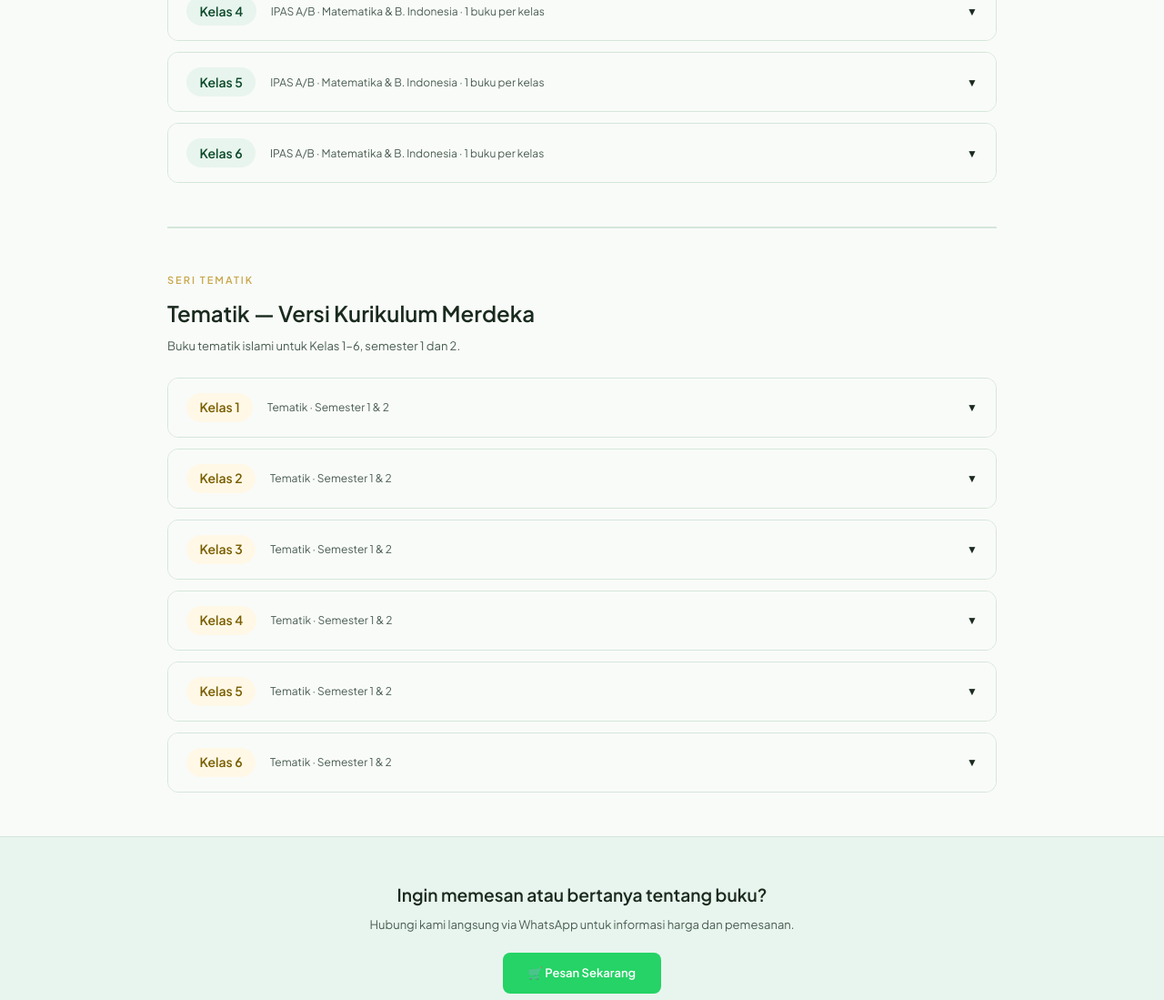
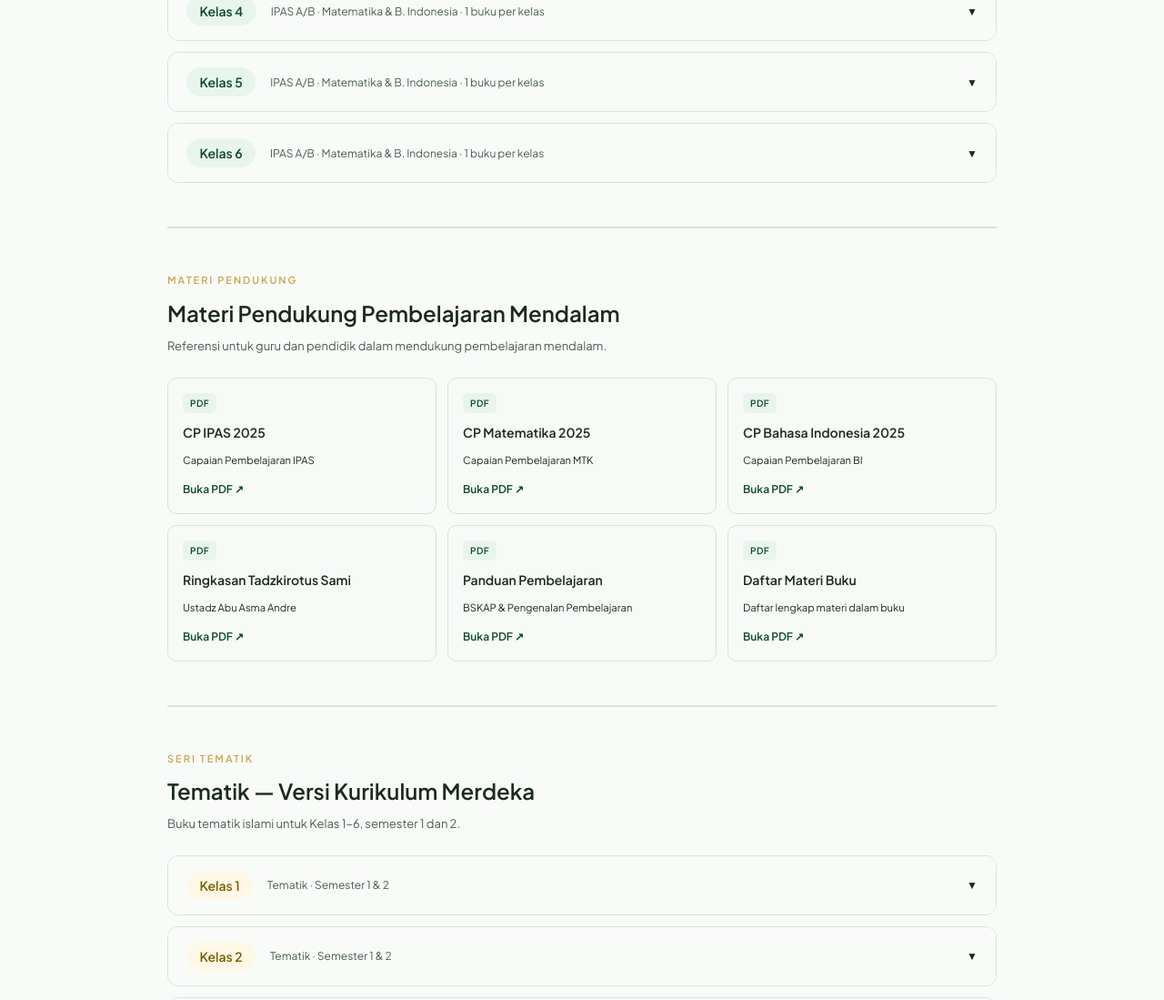
Before and after one commit to santosoluqmanulhakim-lang/luqmanulhakim-com, an Astro site: page /katalog in a window 1280 px wide. Shown: the part 902-2001 px from the top of the page at 91% size. Built offline with nearby package versions, Linux system fonts and the light colour scheme; Astro itself is replaced by a stand-in of ours; some packages are replaced by stand-ins of ours; grey boxes are pictures that could not be loaded.

Commit message:
upload materi pendukung

```diff
--- a/src/pages/katalog.astro
+++ b/src/pages/katalog.astro
@@ -192,6 +192,50 @@ const getAvailableSamples = (sampleBase: string) =>
 
       <div class="seri-divider"></div>
 
+      <!-- ====== MATERI PENDUKUNG ====== -->
+      <section class="seri-section" aria-labelledby="materi-pendukung-title">
+        <div class="seri-header">
+          <div class="seri-label">Materi Pendukung</div>
+          <h2 class="seri-title" id="materi-pendukung-title">Materi Pendukung Pembelajaran Mendalam</h2>
+          <p class="seri-desc">Referensi untuk guru dan pendidik dalam mendukung pembelajaran mendalam.</p>
+        </div>
+
+        <div class="materi-pendukung-grid">
+          <a class="materi-pendukung-card" href="https://drive.google.com/file/d/1VdGF0VxDW-o4H8OusDPhQ3ybZJRVyoIw/view?usp=sharing" target="_blank" rel="noopener noreferrer">
+            <span class="materi-pendukung-format">PDF</span>
+            <span class="materi-pendukung-title">CP IPAS 2025</span> <p style="font-size: 0.7rem;">Capaian Pembelajaran IPAS</p>
+            <span class="materi-pendukung-link">Buka PDF ↗</span>
+          </a>
+          <a class="materi-pendukung-card" href="https://drive.google.com/file/d/18HOX1txAZO97bAOUxWEmB73ulPHP6ihe/view?usp=drive_link" target="_blank" rel="noopener noreferrer">
+            <span class="materi-pendukung-format">PDF</span>
+            <span class="materi-pendukung-title">CP Matematika 2025</span> <p style="font-size: 0.7rem;">Capaian Pembelajaran MTK</p>
+            <span class="materi-pendukung-link">Buka PDF ↗</span>
+          </a>
+          <a class="materi-pendukung-card" href="https://drive.google.com/file/d/1x6fKALtyMNb5uaLTGr6M6RMM1_HYVQ3o/view?usp=drive_link" target="_blank" rel="noopener noreferrer">
+            <span class="materi-pendukung-format">PDF</span>
+            <span class="materi-pendukung-title">CP Bahasa Indonesia 2025</span> <p style="font-size: 0.7rem;">Capaian Pembelajaran BI</p>
+            <span class="materi-pendukung-link">Buka PDF ↗</span>
+          </a>
+          <a class="materi-pendukung-card" href="https://drive.google.com/file/d/1DTwzWrqpfzoloYrxeAAZSe6e-nmBxRlr/view?usp=drive_link" target="_blank" rel="noopener noreferrer">
+            <span class="materi-pendukung-format">PDF</span>
+            <span class="materi-pendukung-title">Ringkasan Tadzkirotus Sami</span> <p style="font-size: 0.7rem;">Ustadz Abu Asma Andre</p>
+            <span class="materi-pendukung-link">Buka PDF ↗</span>
+          </a>
+          <a class="materi-pendukung-card" href="https://drive.google.com/drive/folders/1nt1Pwa7d9Ez5CZwhQg1ezUvJvGSpz8kU?usp=drive_link" target="_blank" rel="noopener noreferrer">
+            <span class="materi-pendukung-format">PDF</span>
+            <span class="materi-pendukung-title">Panduan Pembelajaran</span> <p style="font-size: 0.7rem;">BSKAP & Pengenalan Pembelajaran</p>
+            <span class="materi-pendukung-link">Buka PDF ↗</span>
+          </a>
+          <a class="materi-pendukung-card" href="https://drive.google.com/file/d/1JaWL0fC5en6AJwWJTJuKgcTazBk0XeNd/view?usp=drive_link" target="_blank" rel="noopener noreferrer">
+            <span class="materi-pendukung-format">PDF</span>
+            <span class="materi-pendukung-title">Daftar Materi Buku</span> <p style="font-size: 0.7rem;">Daftar lengkap materi dalam buku</p>
+            <span class="materi-pendukung-link">Buka PDF ↗</span>
+          </a>
+        </div>
+      </section>
+
+      <div class="seri-divider"></div>
+
       <!-- ====== SERI TEMATIK ====== -->
       <div class="seri-section">
         <div class="seri-header">
@@ -310,7 +354,7 @@ const getAvailableSamples = (sampleBase: string) =>
         <button class="modal-tab" id="tabSampel" type="button" role="tab" aria-selected="false" aria-controls="panelSampel">Gambar sampel</button>
       </div>
       <section class="modal-panel" id="panelDetail" role="tabpanel" aria-labelledby="tabDetail">
-        <p class="modal-desc" id="modalDesc"></p>
+        <p class="modal-desc protected-content" id="modalDesc"></p>
       </section>
       <section class="modal-panel" id="panelSampel" role="tabpanel" aria-labelledby="tabSampel" hidden>
         <div class="sample-grid" id="sampleGrid">
@@ -479,6 +523,52 @@ const getAvailableSamples = (sampleBase: string) =>
   .seri-divider {
     border-top: 2px solid var(--batas);
     margin: 3rem 0;
+  }
+  .materi-pendukung-grid {
+    display: grid;
+    grid-template-columns: repeat(3, minmax(0, 1fr));
+    gap: 0.75rem;
+  }
+  .materi-pendukung-card {
+    display: flex;
+    flex-direction: column;
+    align-items: flex-start;
+    gap: 0.65rem;
+    min-height: 150px;
+    padding: 1rem;
+    border: 1px solid var(--batas);
+    border-radius: 10px;
+    background: #f7fbf8;
+    text-decoration: none;
+    transition: box-shadow 0.2s, transform 0.2s;
+  }
+  .materi-pendukung-card:hover {
+    box-shadow: 0 4px 16px rgba(0,0,0,0.08);
+    transform: translateY(-2px);
+  }
+  .materi-pendukung-card:focus-visible {
+    outline: 3px solid var(--hijau);
+    outline-offset: 3px;
+  }
+  .materi-pendukung-format {
+    padding: 0.2rem 0.5rem;
+    border-radius: 5px;
+    color: var(--hijau);
+    background: var(--hijau-muda);
+    font-size: 10px;
+    font-weight: 700;
+    letter-spacing: 0.5px;
+  }
+  .materi-pendukung-title {
+    color: var(--text-utama);
+    font-size: 14px;
+    font-weight: 700;
+  }
+  .materi-pendukung-link {
+    margin-top: auto;
+    color: var(--hijau);
+    font-size: 12px;
+    font-weight: 700;
   }
 
   /* Accordion kelas */
@@ -737,6 +827,8 @@ const getAvailableSamples = (sampleBase: string) =>
     font-size: 14px;
     color: var(--text-sekunder);
     line-height: 1.75;
+    user-select: none;
+    -webkit-user-select: none;
   }
   .sample-grid {
     display: grid;
@@ -892,15 +984,21 @@ const getAvailableSamples = (sampleBase: string) =>
     .buku-row { grid-template-columns: repeat(2, 1fr); }
     .buku-row.single { max-width: 100%; }
     .ipas-buku { max-width: 100%; }
+    .materi-pendukung-grid { grid-template-columns: repeat(2, minmax(0, 1fr)); }
     .katalog-wrap { padding: 2rem 1rem; }
   }
   @media (max-width: 400px) {
     .buku-row { grid-template-columns: 1fr 1fr; gap: 0.5rem; }
+    .materi-pendukung-grid { grid-template-columns: 1fr; }
     .kelas-title-wrap { flex-direction: column; align-items: flex-start; gap: 0.25rem; }
   }
 </style>
 
 <script>
+  import { preventCopyFromProtectedContent } from '../scripts/protect-copy';
+
+  preventCopyFromProtectedContent();
+
   // Accordion
   document.querySelectorAll('[data-toggle]').forEach(header => {
     header.addEventListener('click', () => {
--- /dev/null
+++ b/src/scripts/protect-copy.ts
@@ -0,0 +1,17 @@
+export function preventCopyFromProtectedContent(): void {
+  document.addEventListener(
+    'copy',
+    (event) => {
+      const selection = window.getSelection();
+      if (!selection || selection.isCollapsed) return;
+
+      const selectionRange = selection.getRangeAt(0);
+      const includesProtectedContent = Array.from(
+        document.querySelectorAll('.protected-content'),
+      ).some((element) => selectionRange.intersectsNode(element));
+
+      if (includesProtectedContent) event.preventDefault();
+    },
+    true,
+  );
+}
```
Also changed, not shown: src/pages/buku/[slug].astro (+9 -1 lines).
